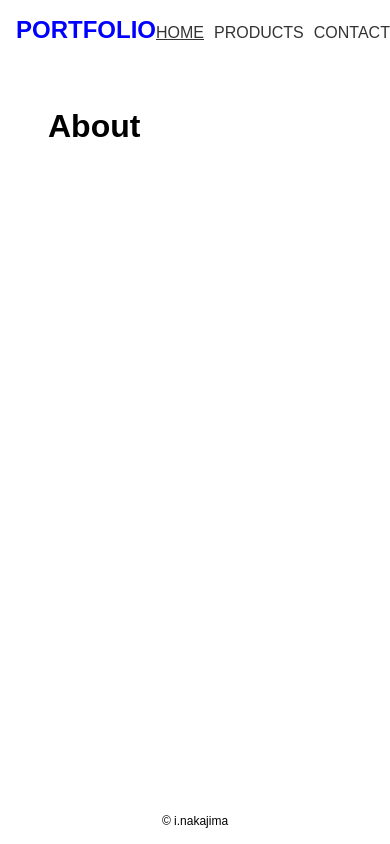
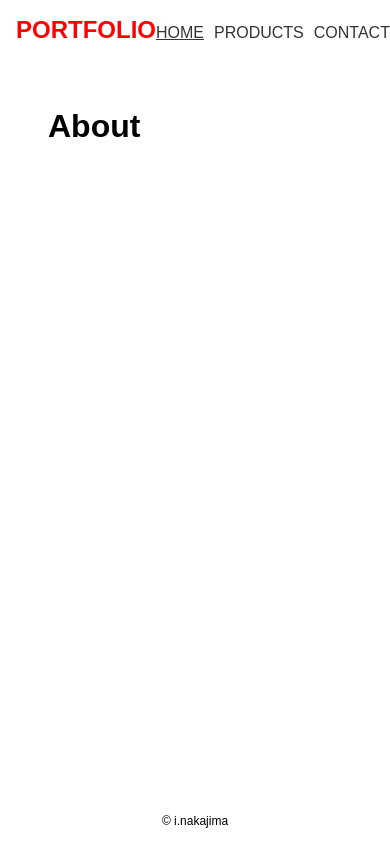
Before and after one commit to toku-chan/portfolio, a Next.js app: page / in a window 390 px wide. Built offline with nearby package versions, Linux system fonts and the light colour scheme.

Commit message:
chore: breakpointを削除

```diff
--- a/src/config.ts
+++ b/src/config.ts
@@ -1,13 +1,3 @@
-/**
- * NOTE
- * * feature共通のconfigを管理する
- */
-
-export const breakPoint = {
-  mediaQuerySp: '@media (max-width: 768px)',
-  mediaQueryPc: '@media (min-width: 769px)',
-};
-
 /**
  * NOTE
  * * 以下の利用を目的に共通の数値を管理している（8の倍数）
--- a/src/feature/Layout/Header/Header.tsx
+++ b/src/feature/Layout/Header/Header.tsx
@@ -8,7 +8,6 @@
 import React from 'react';
 import { css } from '@emotion/react';
 import styled from '@emotion/styled';
-import { breakPoint } from '~/config';
 import { useDeviceContext } from '~/contexts/device';
 import { Logo } from './Logo';
 import { Navigation } from './Navigation';
@@ -25,22 +24,17 @@ const StyledPc = css`
   margin: 0 auto;
 `;
 
-const StyledHeader = styled.header`
+const StyledHeader = styled.header<{ deviceType: string }>`
   display: flex;
   justify-content: space-between;
   align-items: baseline;
-
-  ${StyledSp}
-
-  ${breakPoint.mediaQueryPc} {
-    ${StyledPc}
-  }
+  ${({ deviceType }) => (deviceType === 'sp' ? StyledSp : StyledPc)};
 `;
 
 export const Header: React.FC = () => {
   const { deviceType } = useDeviceContext();
   return (
-    <StyledHeader>
+    <StyledHeader deviceType={deviceType}>
       <Logo />
       {deviceType !== 'sp' && <Navigation />}
     </StyledHeader>
--- a/src/feature/Layout/Header/Logo/Logo.tsx
+++ b/src/feature/Layout/Header/Logo/Logo.tsx
@@ -1,23 +1,20 @@
 import React from 'react';
 import styled from '@emotion/styled';
-import { breakPoint, SpaceSize } from '~/config';
+import { SpaceSize } from '~/config';
+import { useDeviceContext } from '~/contexts/device';
 
 // NOTE: いつかロゴとかにしてみたい
-const StyledLogo = styled.span`
+const StyledLogo = styled.span<{ deviceType: string }>`
   font-size: ${SpaceSize.base_x1_5}px;
   font-weight: bold;
-  color: blue;
-
-  // HACK: テスト実装のため、後日修正すること
-  ${breakPoint.mediaQueryPc} {
-    color: red;
-  }
+  color: ${({ deviceType }) => (deviceType === 'sp' ? 'blue' : 'red')};
 `;
 
 export const Logo: React.FC = () => {
+  const { deviceType } = useDeviceContext();
   return (
     <div>
-      <StyledLogo>PORTFOLIO</StyledLogo>
+      <StyledLogo deviceType={deviceType}>PORTFOLIO</StyledLogo>
     </div>
   );
 };
```
